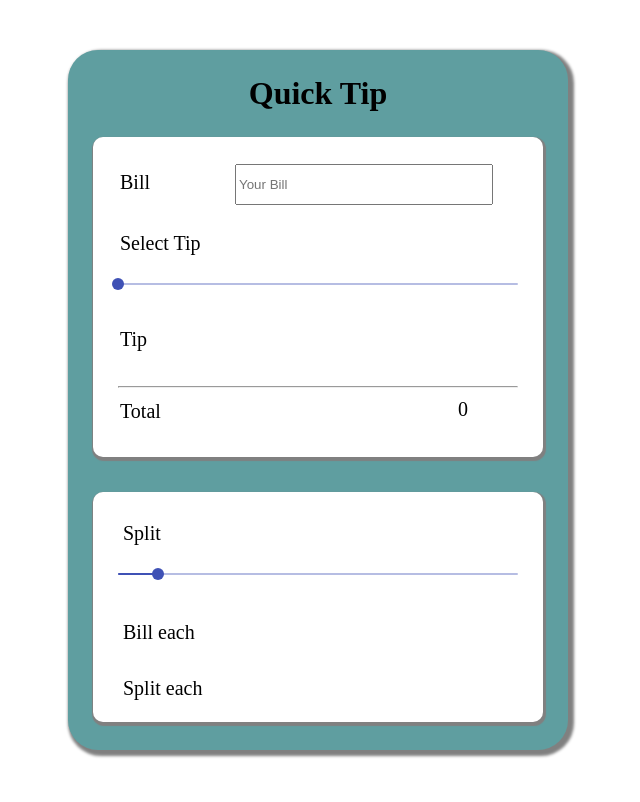
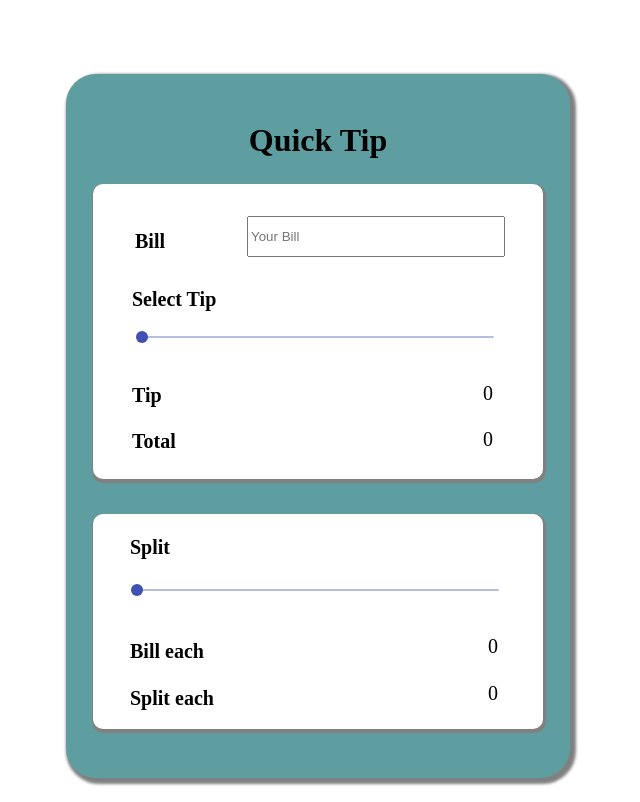
Before and after one commit to JagadeeshAleti/restaurent-bil, a React (Create React App) app: page / in a window 1280 px wide. Shown: the whole page, without its empty margins (322-962 px from the left). Built offline with nearby package versions, Linux system fonts and the light colour scheme.

Commit message:
checking all functionalities

```diff
--- a/src/Component/Bill/Bill.jsx
+++ b/src/Component/Bill/Bill.jsx
@@ -4,59 +4,76 @@ import "./style.css"
 
 export class Bill extends React.Component {
     state = {
-        total: 0
-    }
-    disaplyBill = (event) => {
-        this.setState({total:event.target.value})
+        bill:0,
+        tip: 0,
+        total: 0,
+        eachBill: 0,
+        splitBill: 0,
+        noOfPeople:1,
     }
 
+    onBillChange = (event) => {
+        var totalBill = parseInt(event.target.value) + parseInt(this.state.tip)
+        this.setState({
+            bill: parseInt(event.target.value),
+            total: totalBill,
+            eachBill: totalBill/this.state.noOfPeople,
+        })
+    }
+
+    onTipChange = (val) => {
+        const tip= parseInt((this.state.bill/100)*val)
+        const total = parseInt(this.state.bill+tip)
+        this.setState({
+            tip: tip,
+            eachBill: total/this.state.noOfPeople,
+            splitBill: tip/this.state.noOfPeople,
+            total: total,
+        })
+    }
+
+    onPeopleChange = (val) => {
+        this.setState({
+            eachBill: this.state.total/val,
+            splitBill: this.state.tip/val  ,
+            noOfPeople: val,
+        })
+    }
     render() {
         return (
             <div class='bill'>
                 <h1>Quick Tip</h1>
                 <div class='count-bill'>
-                    <p> Bill <input onChange={this.disaplyBill} placeholder='Your Bill'/> </p>
-
-                    <br></br>
-
+                    <div class='main-bill'>
+                        <p class='bil-input'> Bill</p>
+                        <input type='number' onChange={this.onBillChange} placeholder='Your Bill'/>
+                    </div>
                     <div class='select-tip'>
                         <p>Select Tip </p>
-                        <SliderComponent defaultValue={0} step={10} max={100}/>
+                        <SliderComponent onSliderChange={this.onTipChange} defaultValue={0} step={5} max={100}/>
                     </div>
-
-                    <br></br>
-
                     <div class='tip'>
                         <p>Tip</p>
-                        <span id='tip-bill'></span>
+                        <span>{this.state.tip}</span>
                     </div>
-
-                    <br></br> <hr></hr>
-
                     <div class='total'>
                         <p>Total</p>
-                        <span id='total-bill'>{this.state.total}</span>
+                        <span>{this.state.total}</span>
                     </div>
-
                 </div>
 
                 <div class='split-bill'>
                     <div class='share-bill'>
                         <p>Split</p>
-                        <SliderComponent defaultValue={1} step={1} max={10}/>
+                        <SliderComponent onSliderChange={this.onPeopleChange} defaultValue={1} step={1} max={10} min={1}/>
                     </div>
-                    <br></br>
-
                     <div class='s-bill'>
                         <p>Bill each</p>
-                        <span id='each-bill'></span>
+                        <span>{this.state.eachBill}</span>
                     </div>
-
-                    <br></br>
-
                     <div class='s-tip'>
                         <p>Split each</p>
-                        <span id='each-tip'></span>
+                        <span>{this.state.splitBill}</span>
                     </div>
                 </div>
             </div>
--- a/src/Component/Bill/style.css
+++ b/src/Component/Bill/style.css
@@ -11,9 +11,10 @@
 
 .count-bill {
   width: 80%;
-  height: 270px;
+  height: 250px;
   margin: 25px;
   padding: 25px;
+  padding-top: 20px;
   font-size: 20px;
   background-color: white;
   border-radius: 10px;
@@ -21,11 +22,12 @@
 }
 
 .split-bill {
-  width: 80%;
-  height: 180px;
+  width: 82%;
+  height: 190px;
   margin: 25px;
   margin-top: 35px;
-  padding: 25px;
+  padding: 20px;
+  padding-top: 5px;
   font-size: 20px;
   background-color: white;
   border-radius: 10px;
@@ -41,20 +43,41 @@
 }
 
 .select-tip p {
-  margin-bottom: 15px;
+  margin-bottom: 10px;
 }
 
 .share-bill p {
   margin-bottom: 15px;
 }
 
+.main-bill {
+  display: flex;
+  margin-bottom: 25px;
+}
+.main-bill p {
+  padding-top: 12px;
+  padding-left: 3px;
+}
 .tip,
 .total,
 .s-bill,
 .s-tip {
   display: flex;
-  padding-right: 50px;
+  padding-right: 15px;
   justify-content: space-between;
+}
+
+.tip {
+  margin-bottom: 15px;
+}
+
+p {
+  font-weight: bold;
+}
+
+div {
+  margin: 10px;
+  padding: 2px;
 }
 
 h1 {
@@ -67,8 +90,3 @@ input {
   height: 35px;
   margin-left: 80px;
 }
-
-#total {
-  font-weight: bold;
-  margin: 1px;
-}
--- a/src/Component/SliderComponent/SliderComponent.jsx
+++ b/src/Component/SliderComponent/SliderComponent.jsx
@@ -6,8 +6,8 @@ export class SliderComponent extends React.Component {
         return(
             <div>
                 <Slider
-                    onChange={(event,val) => {
-                        console.log(val)
+                    onChange={(_,val) => {
+                        this.props.onSliderChange(val)
                     }}
                     defaultValue={this.props.defaultValue}
                     aria-labelledby="discrete-slider-small-steps"
```
